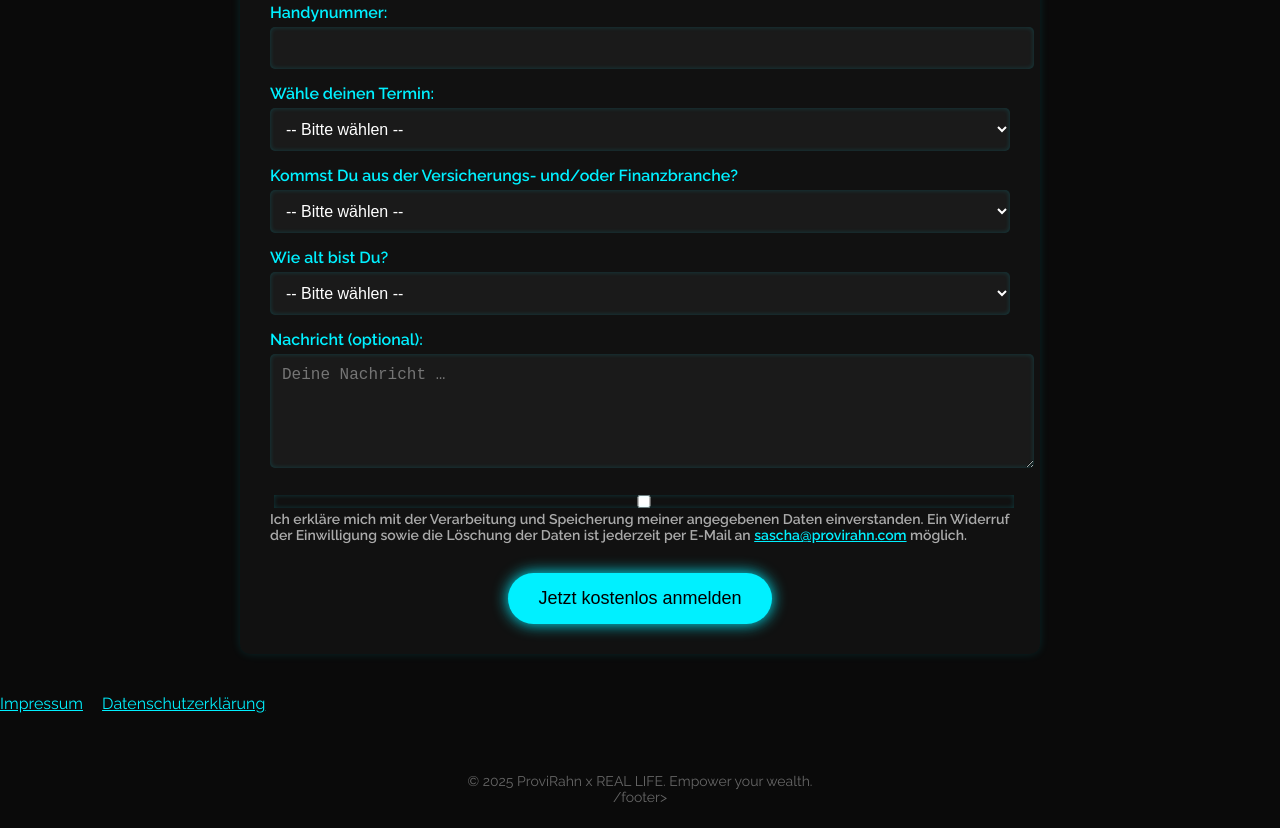
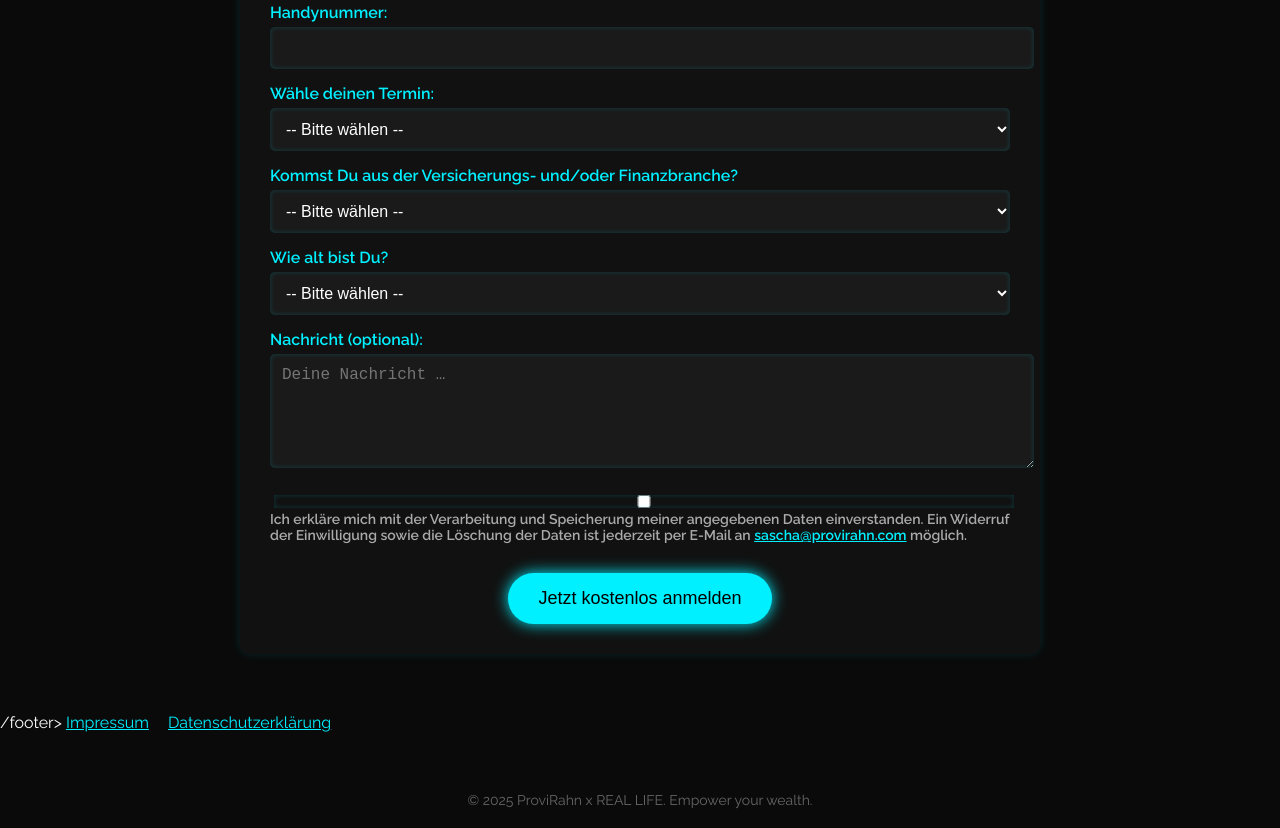
Before and after one commit to Provirahn/Landingpage-NEW, a plain HTML site: page index.html in a window 1280 px wide. Shown: the part 1142-1970 px from the top of the page. Drawn offline with Linux system fonts and the light colour scheme.

Commit message:
Update index.html

```diff
--- a/index.html
+++ b/index.html
@@ -169,11 +169,11 @@
     </div>
   </form>
 </section>
-
+<br>/footer>
   <a href="impressum.html" style="color:#00f0ff; text-decoration: underline; margin-right: 15px;">Impressum</a>
   <a href="datenschutz.html" style="color:#00f0ff; text-decoration: underline;">Datenschutzerklärung</a>
 
   <footer>
-  © 2025 ProviRahn x REAL LIFE. Empower your wealth.<br>/footer>
+  © 2025 ProviRahn x REAL LIFE. Empower your wealth.
 </body>
 </html>
```
